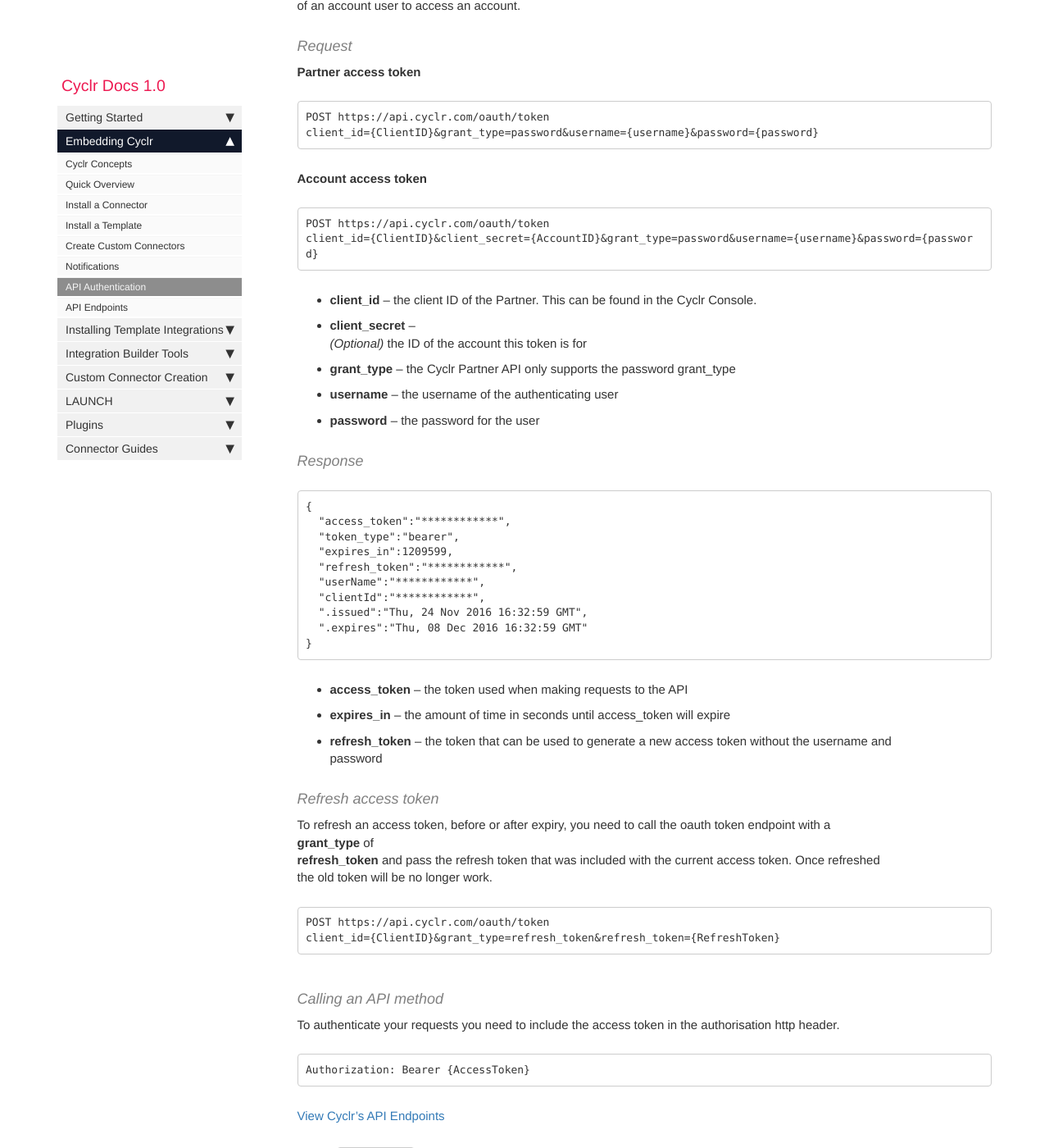
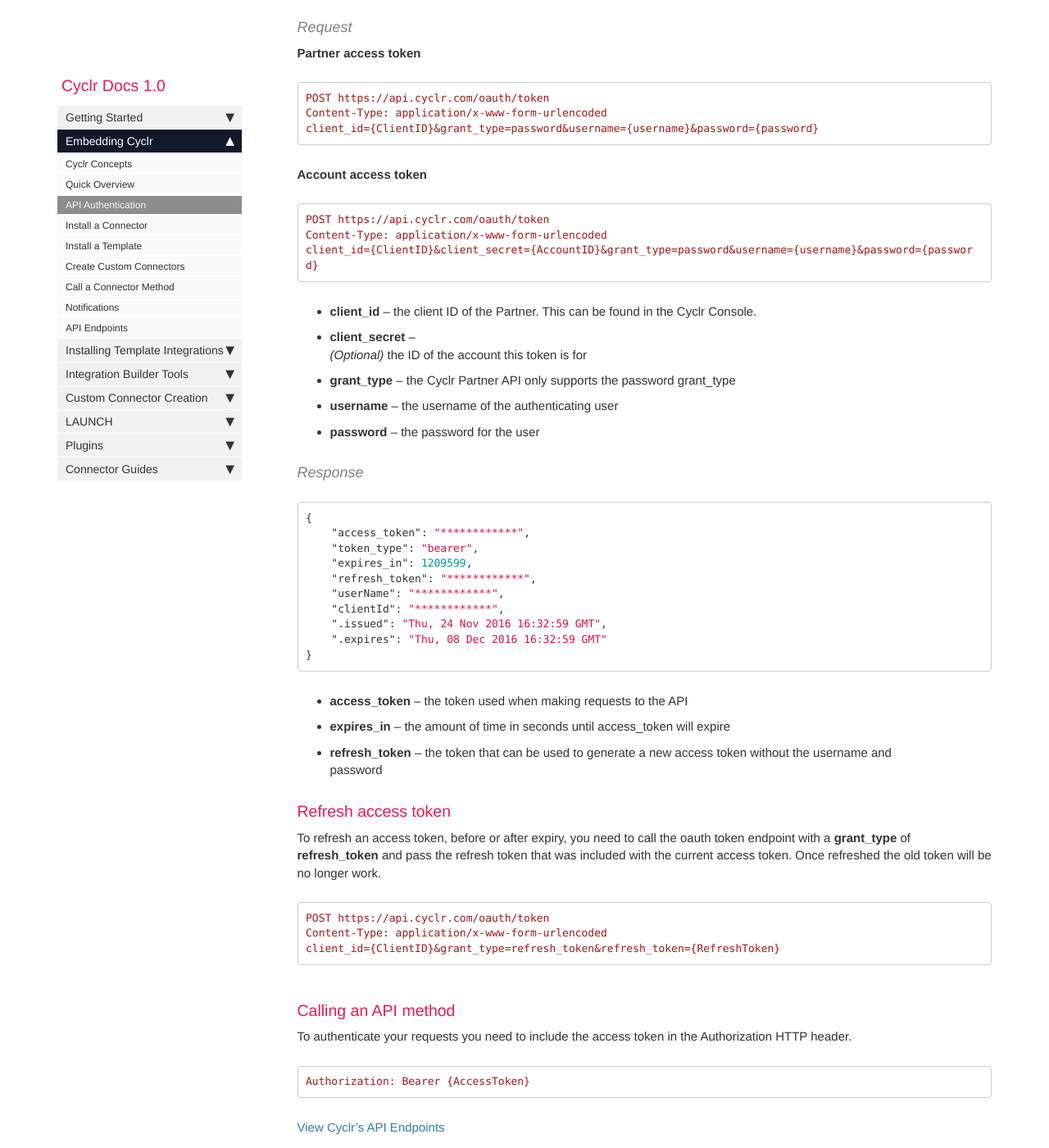
Before and after one commit to sneakysneak/docs, a Jekyll site: the page built from pages/embedding/api-authentication.md, in a window 1280 px wide and 1400 px high, scrolled down 501 px. Shown: the whole window at 82% size. Built offline with Jekyll 4.4.1, drawn with Linux system fonts in a browser that asks for light colours; nearby versions of some CDN libraries; comment, search, counter and statistics services are not loaded.

Commit message:
Call connector methods (#2)
* Add doc: call connector methods using API

* Update call-a-connector-method.md

* Update api-authentication.md

````diff
--- a/_data/sidebars/cyclr_sidebar.yml
+++ b/_data/sidebars/cyclr_sidebar.yml
@@ -51,6 +51,10 @@ entries:
             url: /embedding-overview
             output: web, pdf
 
+          - title: API Authentication
+            url: /cyclr-api-authentication
+            output: web, pdf
+
           - title: Install a Connector
             url: /install-a-connector
             output: web, pdf
@@ -63,12 +67,12 @@ entries:
             url: /create-custom-connectors
             output: web, pdf
 
+          - title: Call a Connector Method
+            url: /call-a-connector-method
+            output: web, pdf
+
           - title: Notifications
             url: /notifications
-            output: web, pdf
-
-          - title: API Authentication
-            url: /cyclr-api-authentication
             output: web, pdf
 
           - title: API Endpoints
--- a/pages/embedding/api-authentication.md
+++ b/pages/embedding/api-authentication.md
@@ -7,8 +7,7 @@ tags: [embedding]
 
 The Cyclr API authentication is provided using [OAuth2](https://oauth.net/2/). OAuth tokens are granted to either manage the partner or access and modify a partner account.
 
-Get access token
-----------------
+### Get access token
 
 You need to get an access token from Cyclr by calling the token endpoint with either your email address &
 password that you use to login to Cyclr for access the partner API endpoints, or the username & password
@@ -18,15 +17,19 @@ of an account user to access an account.
 
 **Partner access token**
 
-    POST https://api.cyclr.com/oauth/token
-    client_id={ClientID}&grant_type=password&username={username}&password={password}
-
+```http
+POST https://api.cyclr.com/oauth/token
+Content-Type: application/x-www-form-urlencoded
+client_id={ClientID}&grant_type=password&username={username}&password={password}
+```
 
 **Account access token**
 
-    POST https://api.cyclr.com/oauth/token
-    client_id={ClientID}&client_secret={AccountID}&grant_type=password&username={username}&password={password}
-
+```http
+POST https://api.cyclr.com/oauth/token
+Content-Type: application/x-www-form-urlencoded
+client_id={ClientID}&client_secret={AccountID}&grant_type=password&username={username}&password={password}
+```
 
 *   **client_id** – the client ID of the Partner. This can be found in the Cyclr Console.
 *   **client_secret** –
@@ -37,36 +40,40 @@ of an account user to access an account.
 
 #### Response
 
-    {
-      "access_token":"************",
-      "token_type":"bearer",
-      "expires_in":1209599,
-      "refresh_token":"************",
-      "userName":"************",
-      "clientId":"************",
-      ".issued":"Thu, 24 Nov 2016 16:32:59 GMT",
-      ".expires":"Thu, 08 Dec 2016 16:32:59 GMT"
-    }
+```json
+{
+    "access_token": "************",
+    "token_type": "bearer",
+    "expires_in": 1209599,
+    "refresh_token": "************",
+    "userName": "************",
+    "clientId": "************",
+    ".issued": "Thu, 24 Nov 2016 16:32:59 GMT",
+    ".expires": "Thu, 08 Dec 2016 16:32:59 GMT"
+}
+```
 
 *   **access_token** – the token used when making requests to the API
 *   **expires_in** – the amount of time in seconds until access_token will expire
 *   **refresh_token** – the token that can be used to generate a new access token without the username and
     password
 
-#### Refresh access token
+### Refresh access token
 
-To refresh an access token, before or after expiry, you need to call the oauth token endpoint with a
-**grant_type** of
-**refresh_token** and pass the refresh token that was included with the current access token. Once refreshed
-the old token will be no longer work.
+To refresh an access token, before or after expiry, you need to call the oauth token endpoint with a **grant_type** of **refresh_token** and pass the refresh token that was included with the current access token. Once refreshed the old token will be no longer work.
 
-    POST https://api.cyclr.com/oauth/token
-    client_id={ClientID}&grant_type=refresh_token&refresh_token={RefreshToken}
+```http
+POST https://api.cyclr.com/oauth/token
+Content-Type: application/x-www-form-urlencoded
+client_id={ClientID}&grant_type=refresh_token&refresh_token={RefreshToken}
+```
 
-#### Calling an API method
+### Calling an API method
 
-To authenticate your requests you need to include the access token in the authorisation http header.
+To authenticate your requests you need to include the access token in the Authorization HTTP header.
 
-    Authorization: Bearer {AccessToken}
+```http
+Authorization: Bearer {AccessToken}
+```
 
 [View Cyclr’s API Endpoints](./api-endpoints)
````
Also changed, not shown: pages/embedding/call-a-connector-method.md (added, +91 -0 lines).
